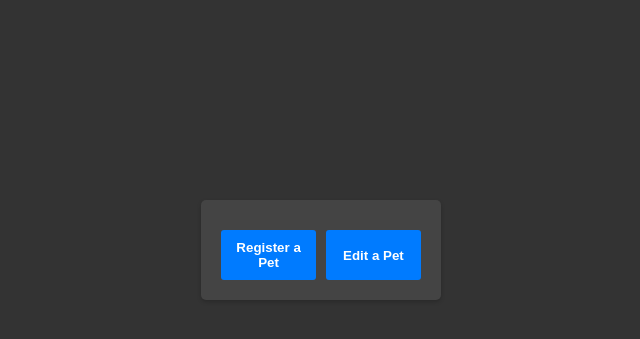
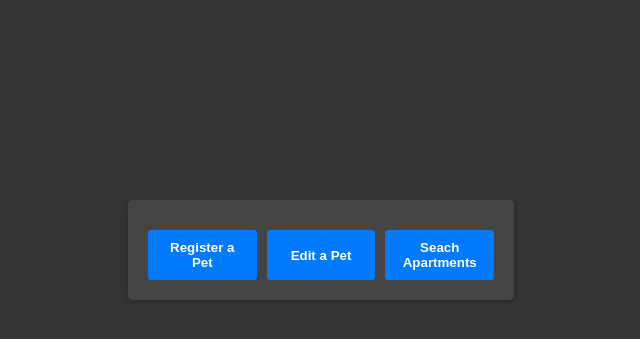
Before and after one commit to ashleysi/db_project, a Flask app: page /home in a window 1280 px wide. Shown: the part 150-489 px from the top of the page, without its empty margins (319-959 px from the left). Run offline with Flask 3, Linux system fonts and the light colour scheme; the visitor is signed in with stand-in values (Sample User, id 1).

Commit message:
Updated Navigation Page

```diff
--- a/templates/temp2.html
+++ b/templates/temp2.html
@@ -30,17 +30,7 @@
     gap: 10px; /* Space between buttons */
     padding-top: 10px; /* Adds padding on top for more space between inputs and buttons */
   }
-  .pet-register-btn {
-    flex: 1; /* Allows buttons to grow equally */
-    padding: 10px;
-    border: none;
-    border-radius: 3px;
-    cursor: pointer;
-    font-weight: bold;
-    color: #fff; /* Makes text inside the buttons white */
-    background-color: #007bff; /* Default color for pet register button */
-  }
-  .edit-btn {
+  .blue-btn {
     flex: 1; /* Allows buttons to grow equally */
     padding: 10px;
     border: none;
@@ -55,8 +45,9 @@
 <body>
 <div class="form-container">
     <div class="button-group">
-        <button type="button" class="pet-register-btn" onclick="location.href='/pet_register'">Register a Pet</button>
-        <button type="button" class="edit-btn" onclick="location.href='/edit_pet'">Edit a Pet</button>
+        <button type="button" class="blue-btn" onclick="location.href='/pet_register'">Register a Pet</button>
+        <button type="button" class="blue-btn" onclick="location.href='/edit_pet'">Edit a Pet</button>
+        <button type="button" class="blue-btn" onclick="location.href='/home/search'">Seach Apartments</button>
     </div>
 </div>
 </body>
```
